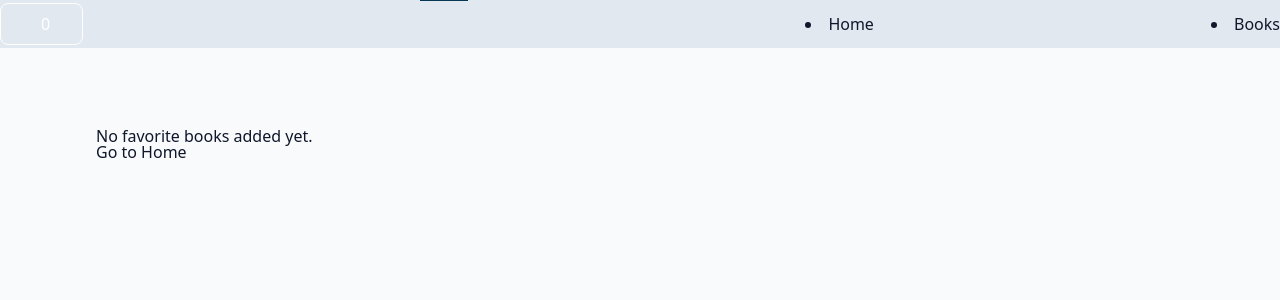
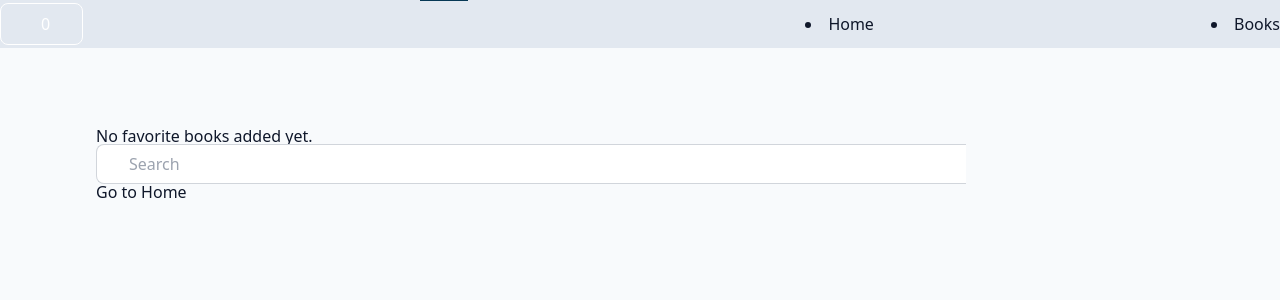
Before and after one commit to fallowshades/HemaKv-ll-chass, a React (Vite) app: page /books in a window 1280 px wide. Shown: the top 300 px of the page. Built offline with nearby package versions, Linux system fonts and the light colour scheme.

Commit message:
search if no fav books

```diff
--- /dev/null
+++ b/src/components/SearchItem.tsx
@@ -0,0 +1,22 @@
+import { useNavigate } from 'react-router-dom'
+import React from 'react'
+const SearchItem = ({ id }) => {
+  const navigate = useNavigate()
+
+  function handleRedirect(id) {
+    navigate(`/${id}`)
+  }
+
+  return (
+    <div
+      className='bg-white flex items-center my-2 p-2 rounded-md hover:cursor-pointer'
+      onClick={() => handleRedirect(id)}
+    >
+      <div className='flex items-center w-full justify-between'>
+        <p className='text-lg font-medium'>{id}</p>
+      </div>
+    </div>
+  )
+}
+
+export default SearchItem
--- a/src/containers/BookContainer.tsx
+++ b/src/containers/BookContainer.tsx
@@ -1,6 +1,7 @@
 import React from 'react'
 import { useAppSelector } from '../lib/hooks'
 import BookCard from '../components/BookCard'
+import BookSearchList from './BookSearchList'
 const BookContainer = () => {
   const { books } = useAppSelector((state) => state.booksState)
   console.log(books)
--- /dev/null
+++ b/src/containers/BookSearchList.tsx
@@ -0,0 +1,44 @@
+import React from 'react'
+import { useState } from 'react'
+import { useAppSelector } from '../lib/hooks'
+import SearchItem from '../components/SearchItem'
+const BookSearchList = () => {
+  const [input, setInput] = useState('')
+  const { books } = useAppSelector((state) => state.booksState)
+  const filteredBooks = books.filter((book) =>
+    book.title.toLowerCase().includes(input.toLowerCase())
+  )
+
+  function handleSearch(e) {
+    setInput(e.target.value)
+  }
+
+  return (
+    <div>
+      {input && (
+        <div className='searchItem'>
+          <ul>
+            {filteredBooks.length > 0 ? (
+              filteredBooks.map((book) => (
+                <li key={book.id}>
+                  <SearchItem id={book.id} />
+                </li>
+              ))
+            ) : (
+              <p className='text-white'>No books found</p>
+            )}
+          </ul>
+        </div>
+      )}
+      <input
+        type='text'
+        value={input}
+        placeholder='Search'
+        onChange={handleSearch}
+        className='w-[80%] px-8 py-2 border border-gray-300 border-r-0 rounded-l-lg focus:outline-none'
+      />
+    </div>
+  )
+}
+
+export default BookSearchList
--- a/src/pages/BooksPage.tsx
+++ b/src/pages/BooksPage.tsx
@@ -3,6 +3,7 @@ import { useDispatch } from 'react-redux'
 import { Link } from 'react-router-dom'
 import { useAppDispatch, useAppSelector } from '../lib/hooks'
 import { addBookFavorite, removeFavoriteBook } from '../lib/features/books'
+import BookSearchList from '../containers/BookSearchList'
 const BooksPage = () => {
   const dispatch = useAppDispatch()
   const { favBook } = useAppSelector((state) => state.booksState)
@@ -16,20 +17,26 @@ const BooksPage = () => {
     return (
       <div>
         <p>No favorite books added yet.</p>
+        <BookSearchList />
         <Link to='/'>Go to Home</Link>
       </div>
     )
   }
-
+  console.log(favBook)
   return (
     <div>
       <h2>Favorite Books</h2>
       <ul>
         {favBook.map((book) => (
-          <li key={book.favoriteID}>
-            {book.title} {/* Assuming 'title' is a property of the book */}
+          <li
+            key={book.favoriteID}
+            className='p-2'
+          >
+            <p>favoriteId {book.favoriteID}</p>
+            <p>bookId {book.bookid}</p>
+
             <button
-              className='text-red'
+              className='text-red-500'
               onClick={() => handleRemove(book.favoriteID)} // Pass the book's favoriteID
             >
               Remove
```
